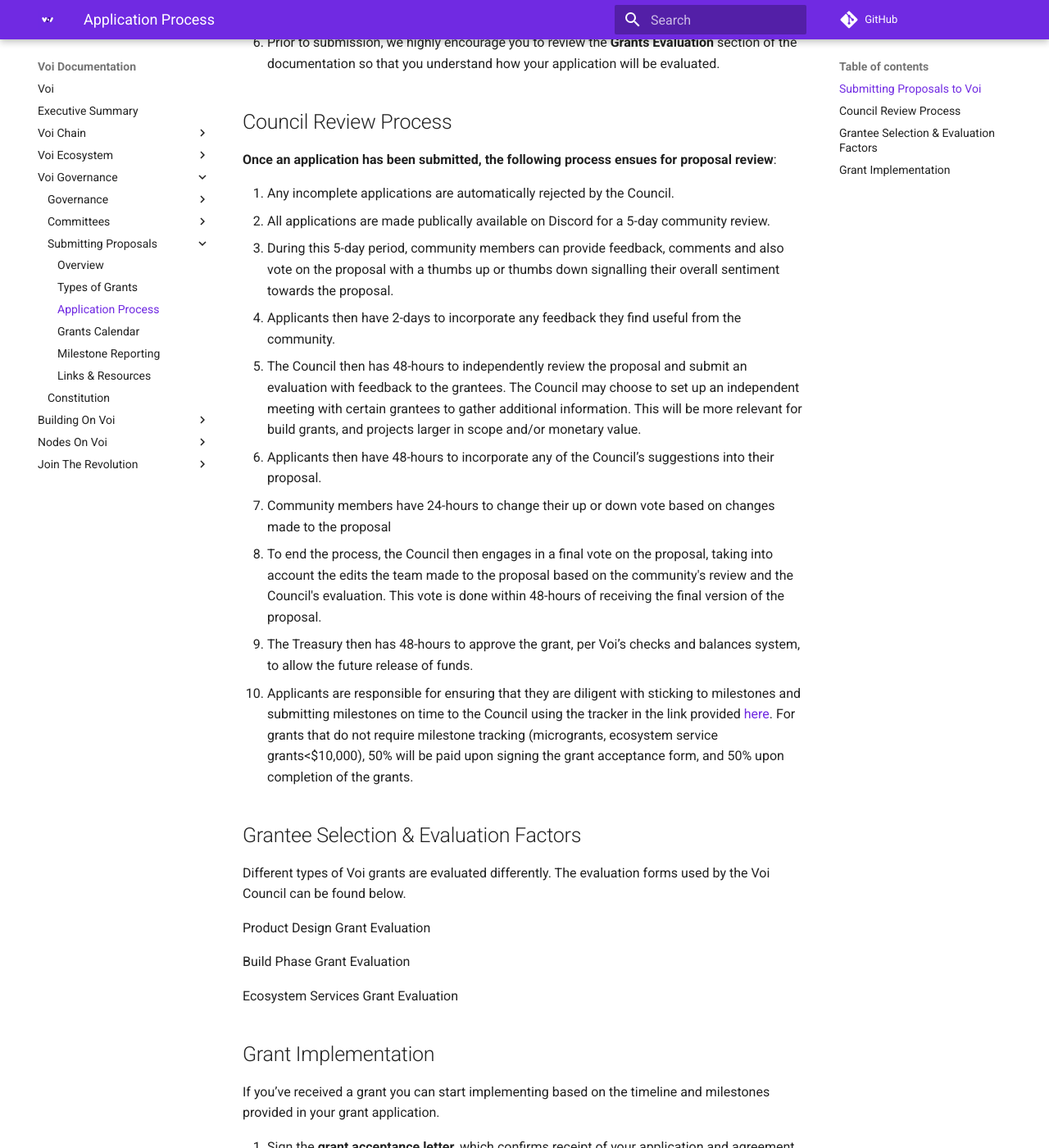
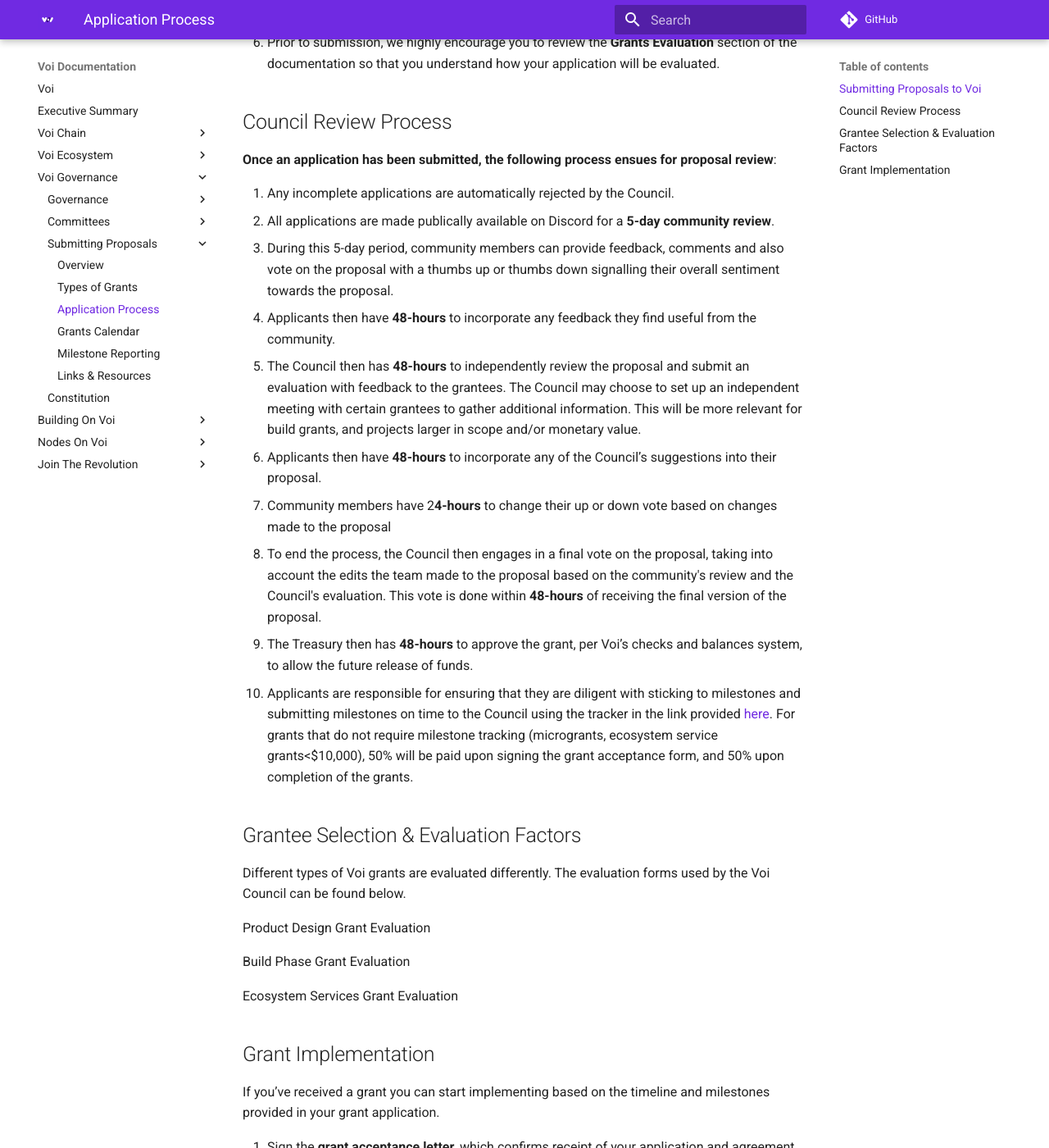
Before and after one commit to VoiNetwork/learn-more, an MkDocs documentation site: the page built from docs/governance/proposals/application-process.md, in a window 1280 px wide and 1400 px high, scrolled down 1079 px. Shown: the whole window at 82% size. Built offline with MkDocs 1.6.1 and Material for MkDocs 9.7.7, drawn with Linux system fonts in a browser that asks for light colours; plug-ins that fetch from the network failed and are left out; comment, search, counter and statistics services are not loaded.

Commit message:
Update application-process.md

```diff
--- a/docs/governance/proposals/application-process.md
+++ b/docs/governance/proposals/application-process.md
@@ -25,14 +25,14 @@
 **Once an application has been submitted, the following process ensues for proposal review**:
 
 1. Any incomplete applications are automatically rejected by the Council.
-2. All applications are made publically available on Discord for a 5-day community review.
+2. All applications are made publically available on Discord for a **5-day community review**.
 3. During this 5-day period, community members can provide feedback, comments and also vote on the proposal with a thumbs up or thumbs down signalling their overall sentiment towards the proposal.
-4. Applicants then have 2-days to incorporate any feedback they find useful from the community.
-5. The Council then has 48-hours to independently review the proposal and submit an evaluation with feedback to the grantees. The Council may choose to set up an independent meeting with certain grantees to gather additional information. This will be more relevant for build grants, and projects larger in scope and/or monetary value.
-6. Applicants then have 48-hours to incorporate any of the Council’s suggestions into their proposal.
-7. Community members have 24-hours to change their up or down vote based on changes made to the proposal
-8. To end the process, the Council then engages in a final vote on the proposal, taking into account the edits the team made to the proposal based on the community's review and the Council's evaluation. This vote is done within 48-hours of receiving the final version of the proposal.
-9. The Treasury then has 48-hours to approve the grant, per Voi’s checks and balances system, to allow the future release of funds.
+4. Applicants then have **48-hours** to incorporate any feedback they find useful from the community.
+5. The Council then has **48-hours** to independently review the proposal and submit an evaluation with feedback to the grantees. The Council may choose to set up an independent meeting with certain grantees to gather additional information. This will be more relevant for build grants, and projects larger in scope and/or monetary value.
+6. Applicants then have **48-hours** to incorporate any of the Council’s suggestions into their proposal.
+7. Community members have 2**4-hours** to change their up or down vote based on changes made to the proposal
+8. To end the process, the Council then engages in a final vote on the proposal, taking into account the edits the team made to the proposal based on the community's review and the Council's evaluation. This vote is done within **48-hours** of receiving the final version of the proposal.
+9. The Treasury then has **48-hours** to approve the grant, per Voi’s checks and balances system, to allow the future release of funds.
 10. Applicants are responsible for ensuring that they are diligent with sticking to milestones and submitting milestones on time to the Council using the tracker in the link provided [here](https://docs.google.com/document/d/17QS_FfhjEttHnXu2d3DWKk4qoD6irAv0F3sVF17Y6wQ/edit#heading=h.alfnp343pc9r). For grants that do not require milestone tracking (microgrants, ecosystem service grants&lt;$10,000), 50% will be paid upon signing the grant acceptance form, and 50% upon completion of the grants.
 
 
```
